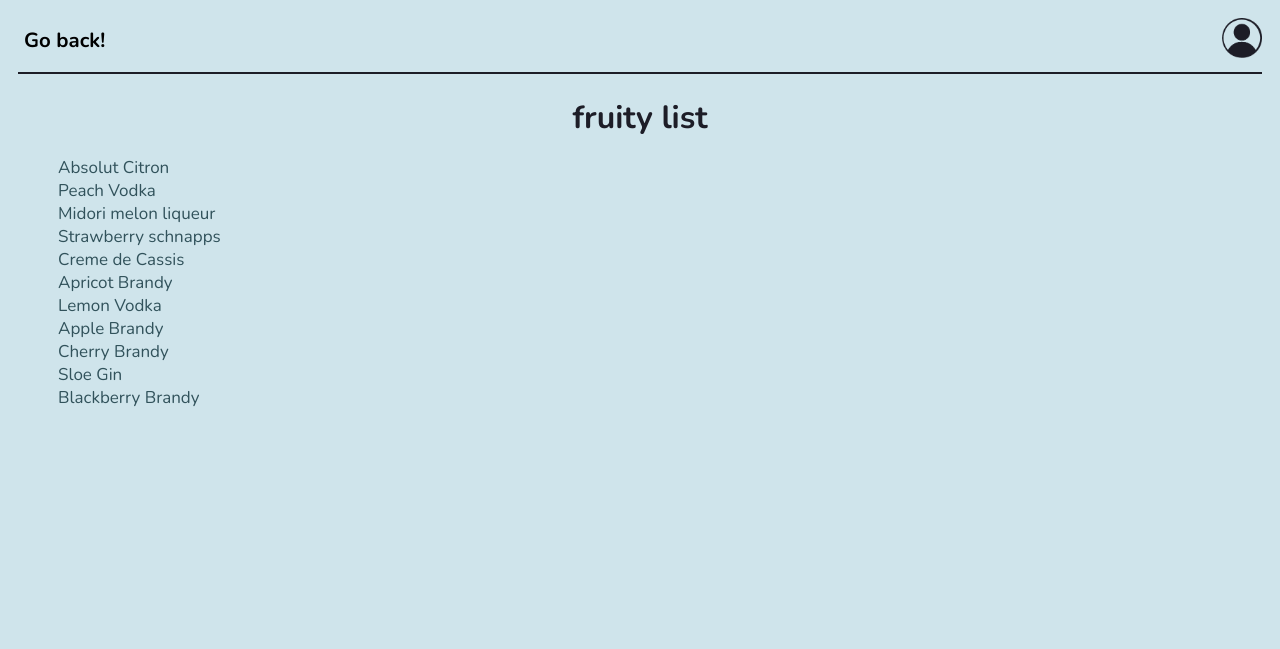
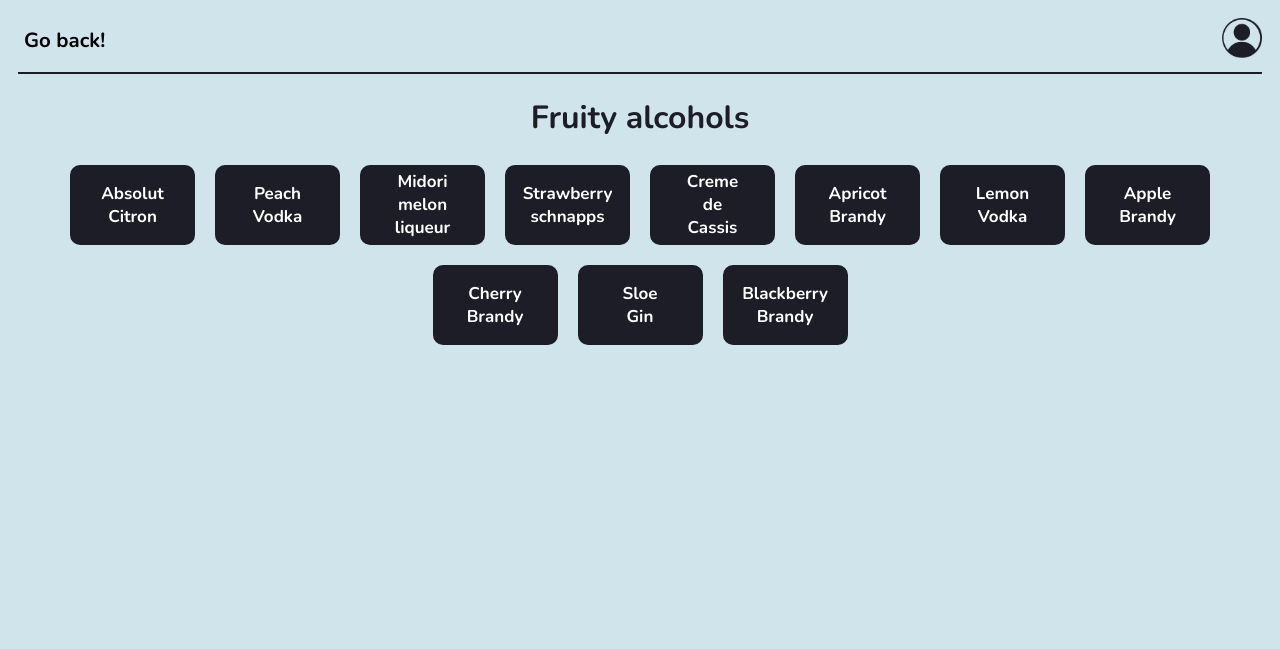
Before and after one commit to CAS-Project-2/Happy-Hour-App, a Node project: template views/cocktails/fruity-list.hbs in a window 1280 px wide. Shown: the top 649 px of the page. Run offline with Node 20 templates, Linux system fonts and the light colour scheme; the template is opened without the code that fills it: most values are stand-ins (such as "Sample title", 1, 10 or a date in 2020).

Commit message:
lists styling

```diff
--- a/public/stylesheets/style.css
+++ b/public/stylesheets/style.css
@@ -207,11 +207,8 @@ hr{
   background-color: #1D1D27;
   margin: 10px 10px;
   padding: 15px;
-}
-.letter-box a{
   color: white;
 }
-
 
 .cocktail-list-container{
 
@@ -262,6 +259,7 @@ hr{
   background-color: #1D1D27;
   margin-bottom: 10px;
   margin-top: 10px;
+  text-align: center;
   padding: 15px;
   color: white;
   font-size: 1.2em;
@@ -285,11 +283,60 @@ hr{
   height: 20px;
   border-radius: 10px;
   background-color: #1D1D27;
+  text-align: center;
   margin-bottom: 10px;
   margin-top: 10px;
   padding: 15px;
   color: white;
   font-size: 1.2em;
+}
+
+.rums-container, .whiskies-container, .coffees-container {
+  display: flex;
+  flex-direction: row;
+  flex-wrap: wrap;
+  justify-content: center;
+  font-family: 'Nunito', sans-serif;
+  font-size: 1em;
+  font-weight:bold
+}
+.rum-box, .whisky-box, .coffee-box{
+  display: flex;
+  align-items: center;
+  justify-content: center;
+  border: 15px solid #1D1D27;
+  width: 35px;
+  height: 20px;
+  text-align: center;
+  border-radius: 10px;
+  background-color: #1D1D27;
+  margin: 10px 10px;
+  padding: 15px;
+  color: white;
+}
+
+.fruities-container {
+  display: flex;
+  flex-direction: row;
+  flex-wrap: wrap;
+  justify-content: center;
+  font-family: 'Nunito', sans-serif;
+  font-size: 1em;
+  font-weight:bold
+}
+.fruity-box{
+  display: flex;
+  align-items: center;
+  justify-content: center;
+  border: 15px solid #1D1D27;
+  width: 65px;
+  height: 20px;
+  text-align: center;
+  border-radius: 10px;
+  background-color: #1D1D27;
+  margin: 10px 10px;
+  padding: 15px;
+  color: white;
 }
 
 
--- a/views/cocktails/fruity-list.hbs
+++ b/views/cocktails/fruity-list.hbs
@@ -1,19 +1,21 @@
-<h1>fruity list</h1>
+<h1>Fruity alcohols</h1>
 
 <form>
  <input id="back-button" type="button" value="Go back!" onclick="history.back()">
 </form>
 
-<ul>
-  <li><a href="/cocktail/liquor/Absolut_Citron">Absolut Citron</a> </li>
-  <li><a href="/cocktail/liquor/Peach_Vodka">Peach Vodka</a> </li>
-  <li><a href="/cocktail/liquor/Midori_Melon_Liqueur">Midori melon liqueur</a></li>
-  <li><a href="/cocktail/liquor/Strawberry_Schnapps">Strawberry schnapps</a></li>
-  <li> <a href="/cocktail/liquor/Creme_de_Cassis">Creme de Cassis</a> </li>
-  <li><a href="/cocktail/liquor/Apricot_Brandy">Apricot Brandy</a> </li>
-  <li><a href="/cocktail/liquor/Lemon_Vodka">Lemon Vodka</a> </li>
-  <li><a href="/cocktail/liquor/Apple_Brandy">Apple Brandy</a></li>
-  <li><a href="/cocktail/liquor/Cherry_Brandy">Cherry Brandy</a></li>
-  <li> <a href="/cocktail/liquor/Sloe_Gin">Sloe Gin</a> </li>
-  <li> <a href="/cocktail/liquor/Blackberry_Brandy">Blackberry Brandy</a> </li>
-</ul>
+<div class="fruities-container">
+
+  <a class="fruity-box" href="/cocktail/liquor/Absolut_Citron">Absolut Citron</a>
+  <a class="fruity-box" href="/cocktail/liquor/Peach_Vodka">Peach Vodka</a>
+  <a class="fruity-box" href="/cocktail/liquor/Midori_Melon_Liqueur">Midori melon liqueur</a>
+  <a class="fruity-box" href="/cocktail/liquor/Strawberry_Schnapps">Strawberry schnapps</a>
+  <a class="fruity-box" href="/cocktail/liquor/Creme_de_Cassis">Creme de Cassis</a>
+  <a class="fruity-box" href="/cocktail/liquor/Apricot_Brandy">Apricot Brandy</a>
+  <a class="fruity-box" href="/cocktail/liquor/Lemon_Vodka">Lemon Vodka</a>
+  <a class="fruity-box" class="whisky-box" href="/cocktail/liquor/Apple_Brandy">Apple Brandy</a>
+  <a class="fruity-box" href="/cocktail/liquor/Cherry_Brandy">Cherry Brandy</a>
+  <a class="fruity-box" href="/cocktail/liquor/Sloe_Gin">Sloe Gin</a>
+  <a class="fruity-box" href="/cocktail/liquor/Blackberry_Brandy">Blackberry Brandy</a>
+
+</div>
```
Also changed, not shown: views/cocktails/alphabet-order.hbs (+24 -72 lines), views/cocktails/coffee-list.hbs (+6 -5 lines), views/cocktails/community-cocktail-details.hbs (+5 -5 lines), views/cocktails/rums-list.hbs (+8 -6 lines), views/cocktails/whiskies-list.hbs (+10 -8 lines), views/profile.hbs (+4 -7 lines).
